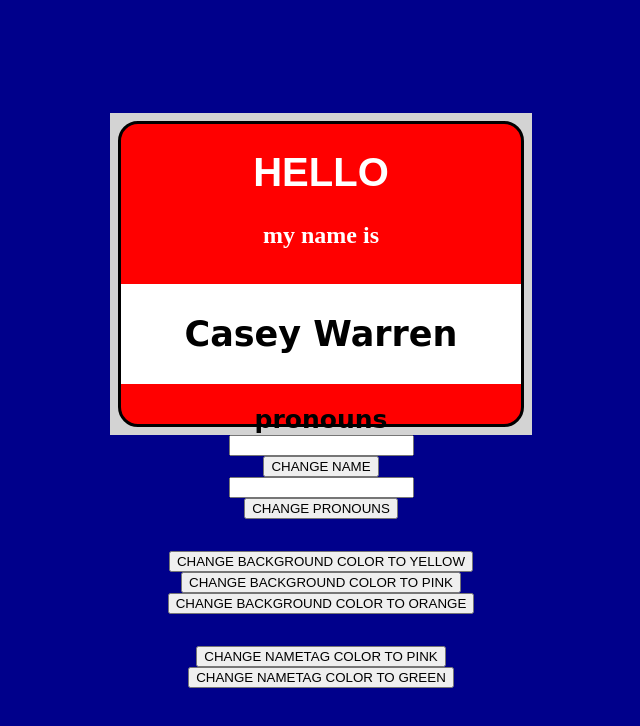
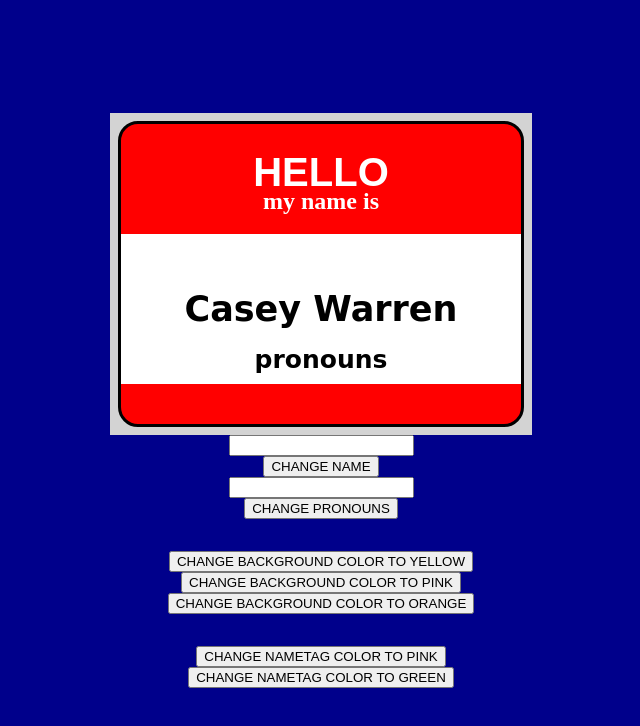
Before and after one commit to caseywar/january-nametag, a plain HTML site: page index.html in a window 1280 px wide. Shown: the whole page, without its empty margins (319-959 px from the left). Drawn offline with Linux system fonts and the light colour scheme.

Commit message:
nametag with js fixed css features

```diff
--- a/style.css
+++ b/style.css
@@ -42,7 +42,7 @@ body {
 
 .name {
     background-color: white;
-    height: 100px;
+    height: 150px;
     font-size: 35px;
     text-align: center;
     font-family: cursive;
@@ -62,3 +62,9 @@ body {
     align-items: center;
     align-content: flex-start;
 }
+header {
+    display: grid;
+    grid-template-rows: 45px 30px 140px 35px;
+
+
+}
```
